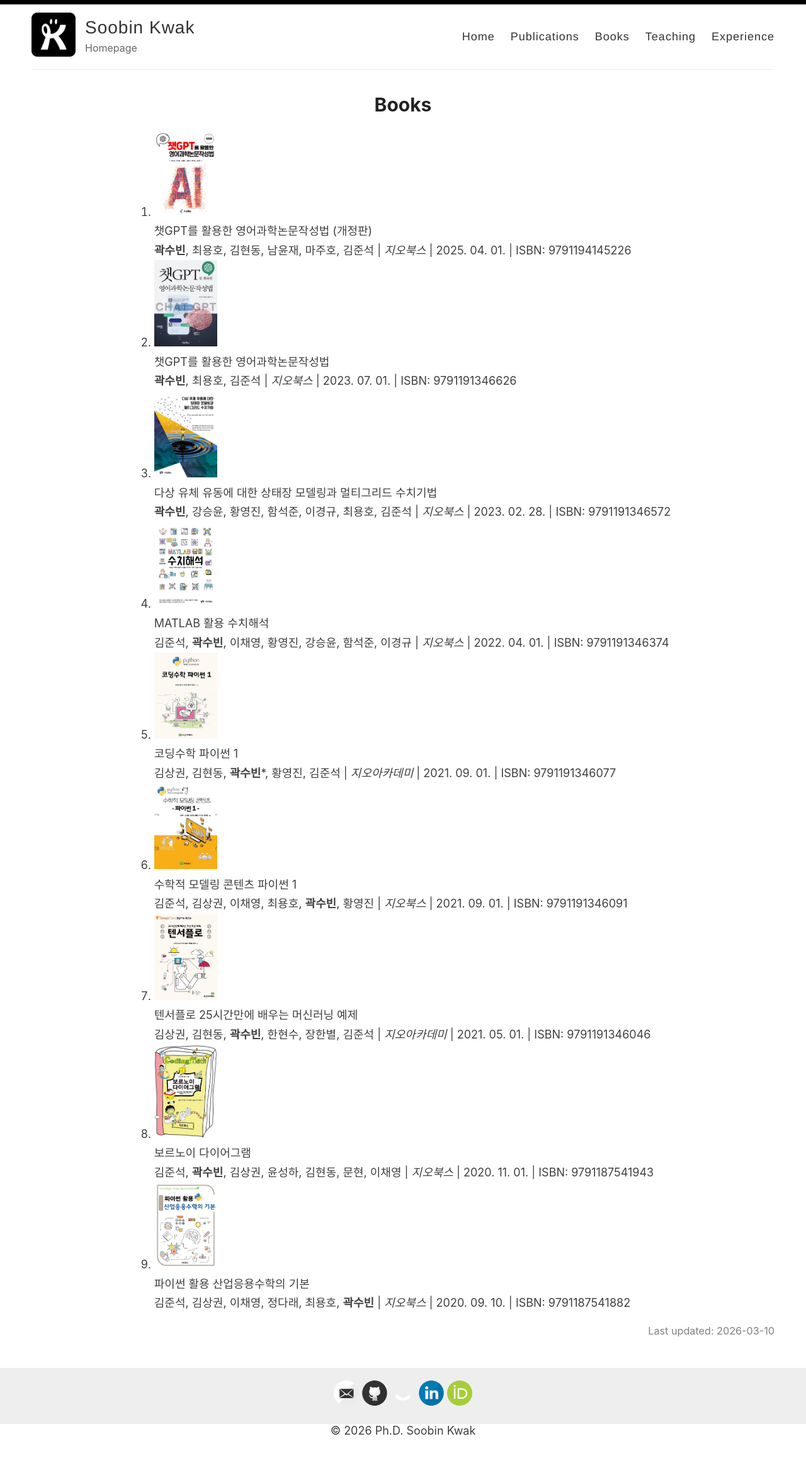
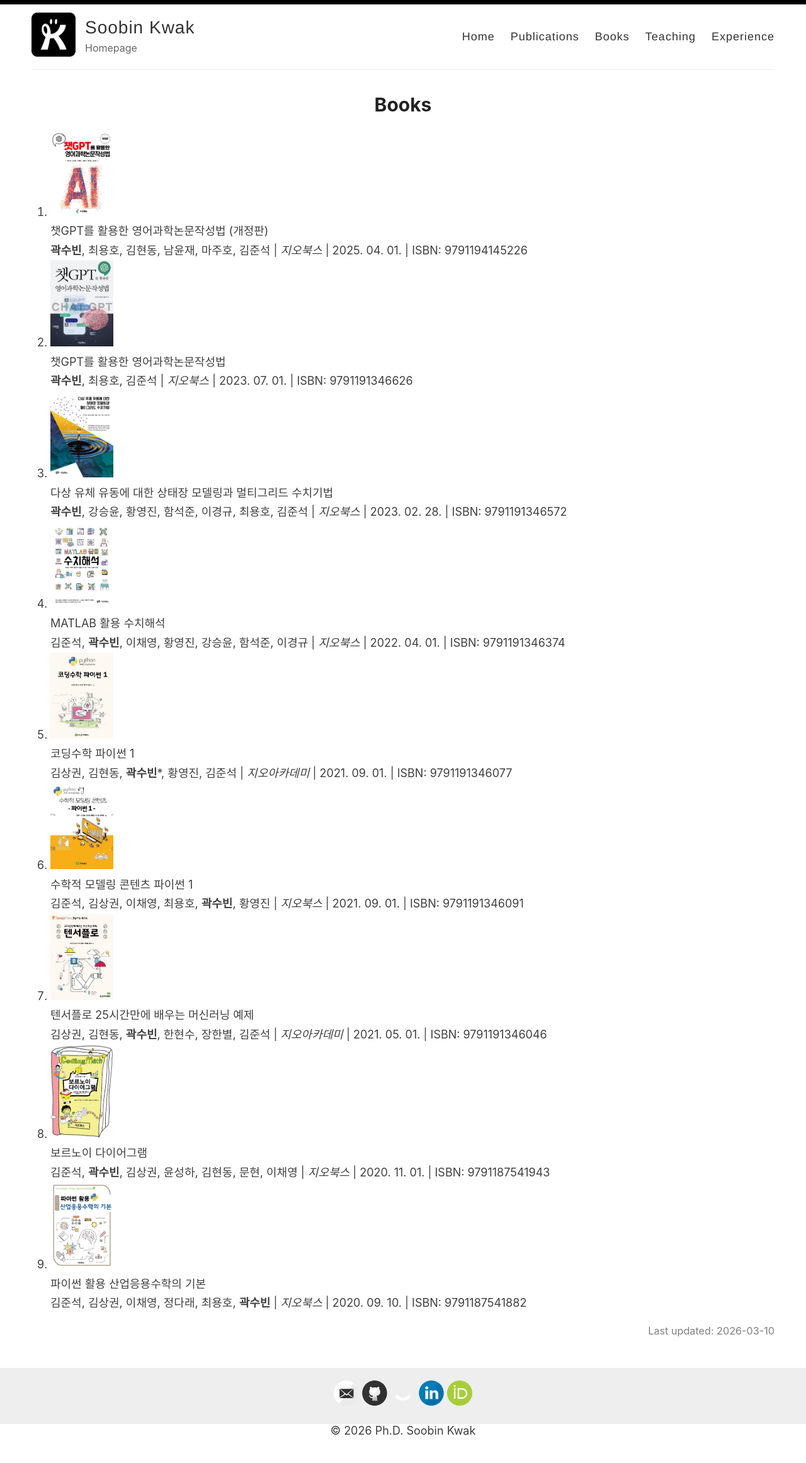
Before and after one commit to skwak/skwak.github.io, a Jekyll site: the page built from _pages/Books.md, in a window 1280 px wide. Shown: the whole page at 63% size. Built offline with Jekyll 4.4.1, drawn with Linux system fonts in a browser that asks for light colours.

Commit message:
Update Books.md

```diff
--- a/_pages/Books.md
+++ b/_pages/Books.md
@@ -34,7 +34,7 @@ hide_title:
   }
 </style>
 <!--<ol class="book-list"> -->
-<ol style="display: table; margin-left: auto; margin-right: auto;">
+<ol style="margin-left: auto; margin-right: auto;">
   <li>
     <img src="../images/ISBN_9791194145226.jpg" alt="Image" class="book-cover">
     <div class="book-info">
```
